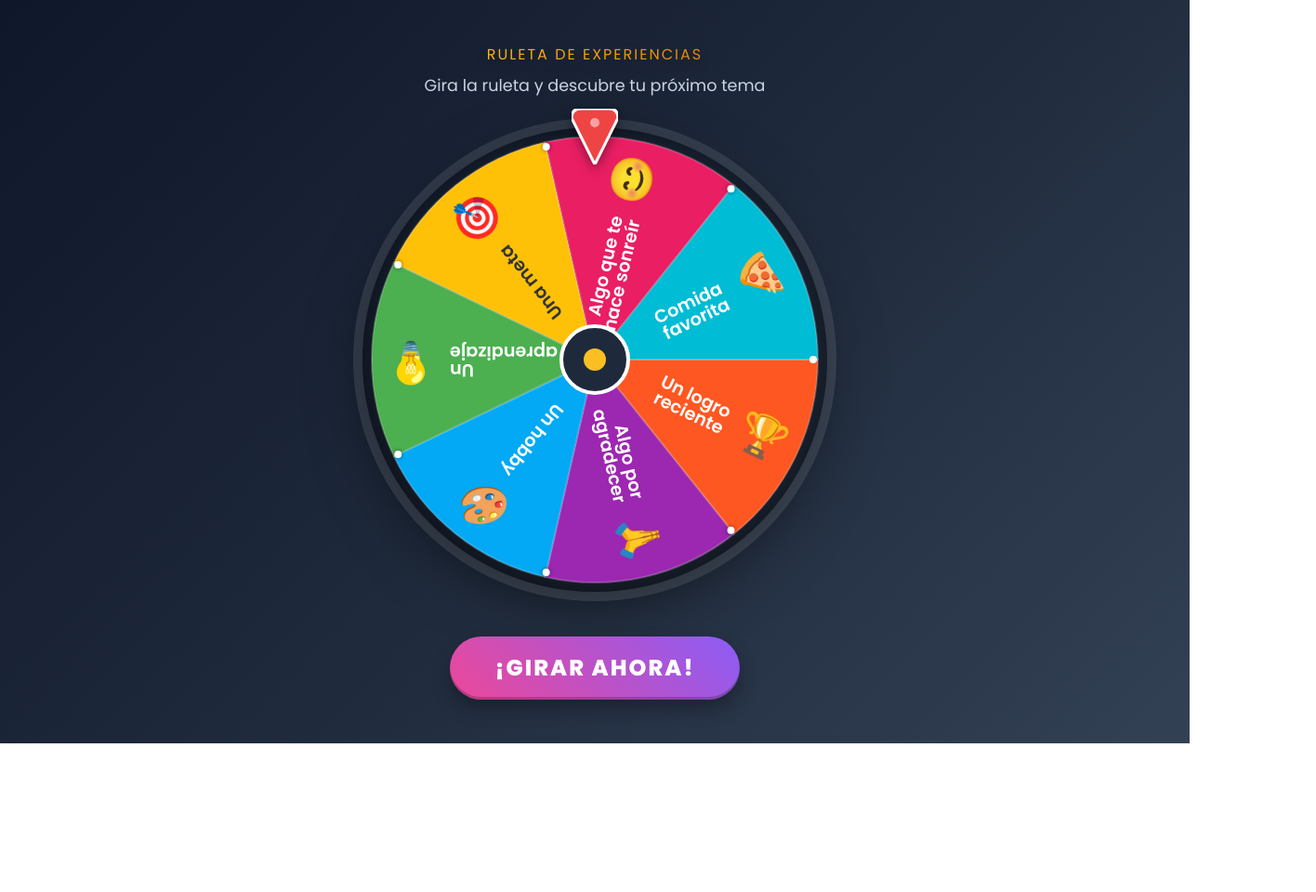
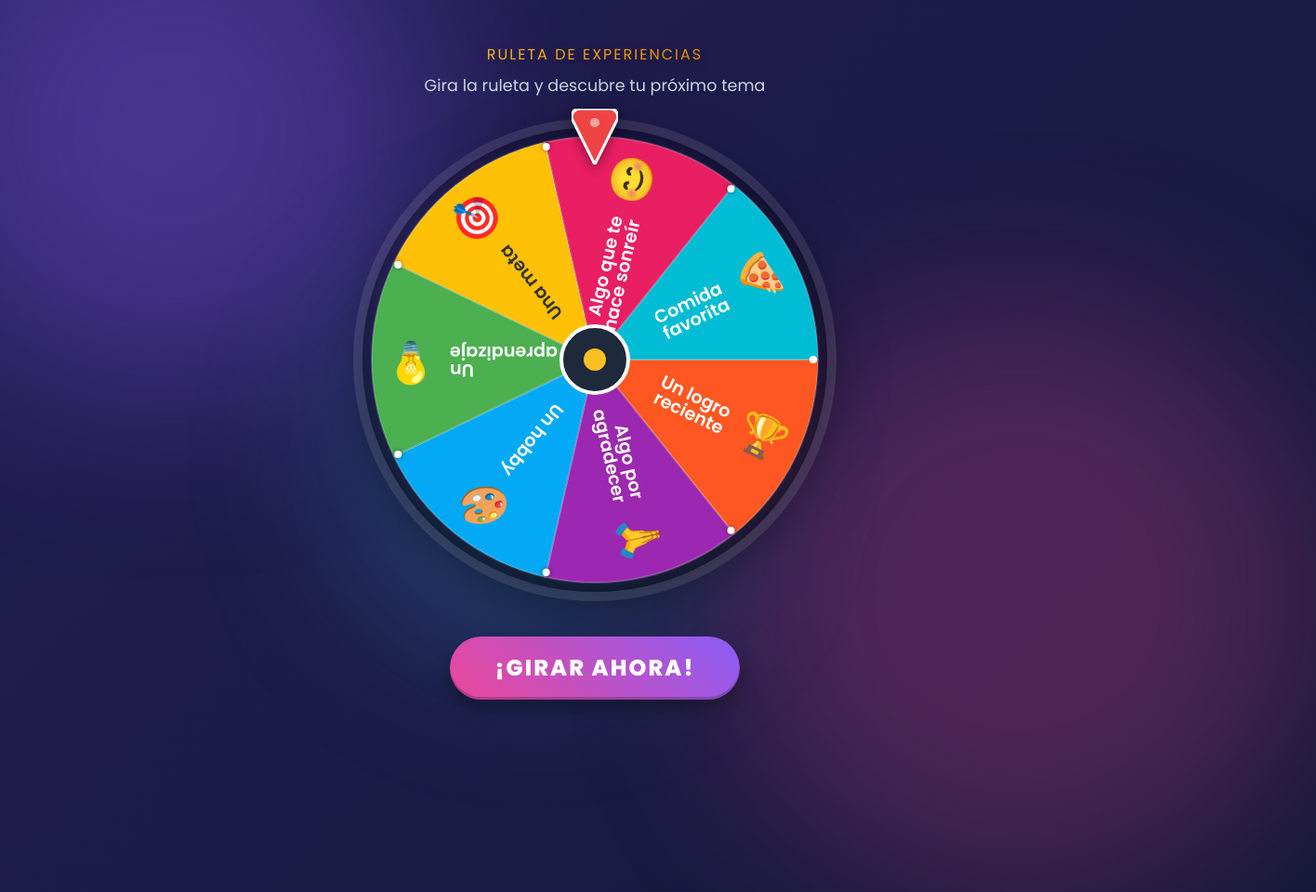
Before and after one commit to pastoralybienestar/RuletaTT, a plain HTML site: page index.html in a window 1280 px wide. Shown: the whole page at 93% size, 1416 px wide, since content can reach past the window. Before the commit the page ends 800 px from the top, so only its background shows below. Drawn offline with nearby package versions, Linux system fonts and the light colour scheme.

Commit message:
Update index.html

```diff
--- a/index.html
+++ b/index.html
@@ -12,7 +12,9 @@
             font-family: 'Poppins', sans-serif;
             margin: 0;
             padding: 0;
-            background: linear-gradient(135deg, #0f172a, #1e293b, #334155);
+            background: linear-gradient(-45deg, #0f172a, #1e1b4b, #312e81, #1e3a8a);
+            background-size: 400% 400%;
+            animation: gradientBG 15s ease infinite;
             color: white;
             display: flex;
             flex-direction: column;
@@ -20,6 +22,56 @@
             justify-content: center;
             min-height: 100vh;
             overflow: hidden;
+            position: relative;
+        }
+
+        @keyframes gradientBG {
+            0% { background-position: 0% 50%; }
+            50% { background-position: 100% 50%; }
+            100% { background-position: 0% 50%; }
+        }
+
+        /* Formas abstractas flotantes para el fondo */
+        .bg-shape {
+            position: absolute;
+            border-radius: 50%;
+            filter: blur(90px);
+            z-index: 0;
+            animation: floatShape 20s infinite alternate ease-in-out;
+            pointer-events: none;
+        }
+
+        .shape1 {
+            width: 40vw;
+            height: 40vw;
+            background: rgba(139, 92, 246, 0.35); /* Morado vibrante */
+            top: -10%;
+            left: -10%;
+        }
+
+        .shape2 {
+            width: 50vw;
+            height: 50vw;
+            background: rgba(236, 72, 153, 0.25); /* Rosa */
+            bottom: -20%;
+            right: -10%;
+            animation-delay: -5s;
+        }
+
+        .shape3 {
+            width: 35vw;
+            height: 35vw;
+            background: rgba(56, 189, 248, 0.25); /* Azul claro */
+            top: 30%;
+            left: 30%;
+            animation-delay: -10s;
+        }
+
+        @keyframes floatShape {
+            0% { transform: translate(0, 0) scale(1); }
+            33% { transform: translate(5vw, -5vh) scale(1.1); }
+            66% { transform: translate(-3vw, 5vh) scale(0.9); }
+            100% { transform: translate(0, 0) scale(1); }
         }
 
         #ui-header {
@@ -56,6 +108,7 @@
             justify-content: center;
             align-items: center;
             filter: drop-shadow(0 20px 30px rgba(0,0,0,0.5));
+            z-index: 10;
         }
 
         canvas {
@@ -203,6 +256,11 @@
     </style>
 </head>
 <body>
+
+    <!-- Elementos del fondo animado -->
+    <div class="bg-shape shape1"></div>
+    <div class="bg-shape shape2"></div>
+    <div class="bg-shape shape3"></div>
 
     <div id="ui-header">
         <h1>Ruleta de Experiencias</h1>
```
